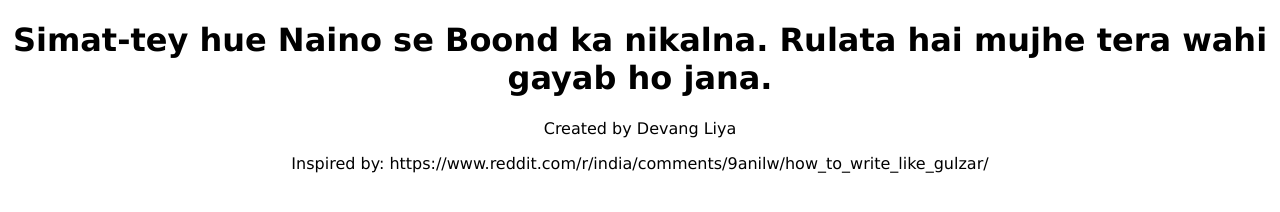
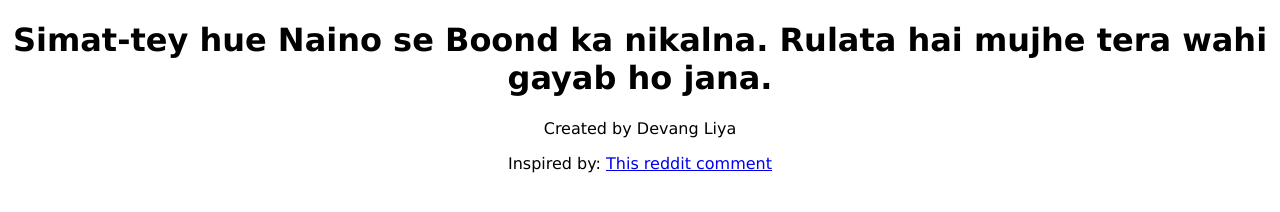
Before and after one commit to DevangLiya/DigitalGulzar, a plain HTML site: page index.html in a window 1280 px wide. Drawn offline with Linux system fonts and the light colour scheme.

Commit message:
Update index.html

```diff
--- a/index.html
+++ b/index.html
@@ -23,7 +23,7 @@
 
 <footer>
 	<p style="position: relative;bottom: 0%;">Created by Devang Liya</p>
-	<p style="position: relative;bottom: 0%;;">Inspired by: https://www.reddit.com/r/india/comments/9anilw/how_to_write_like_gulzar/</p>
+	<p style="position: relative;bottom: 0%;;">Inspired by: <a href="https://www.reddit.com/r/india/comments/9anilw/how_to_write_like_gulzar/"> This reddit comment</a></p>
 </footer>
 <script type="text/javascript">
 	var oscillations = ["Thiraktey","Jhulastey","Simat-tey"];
```
